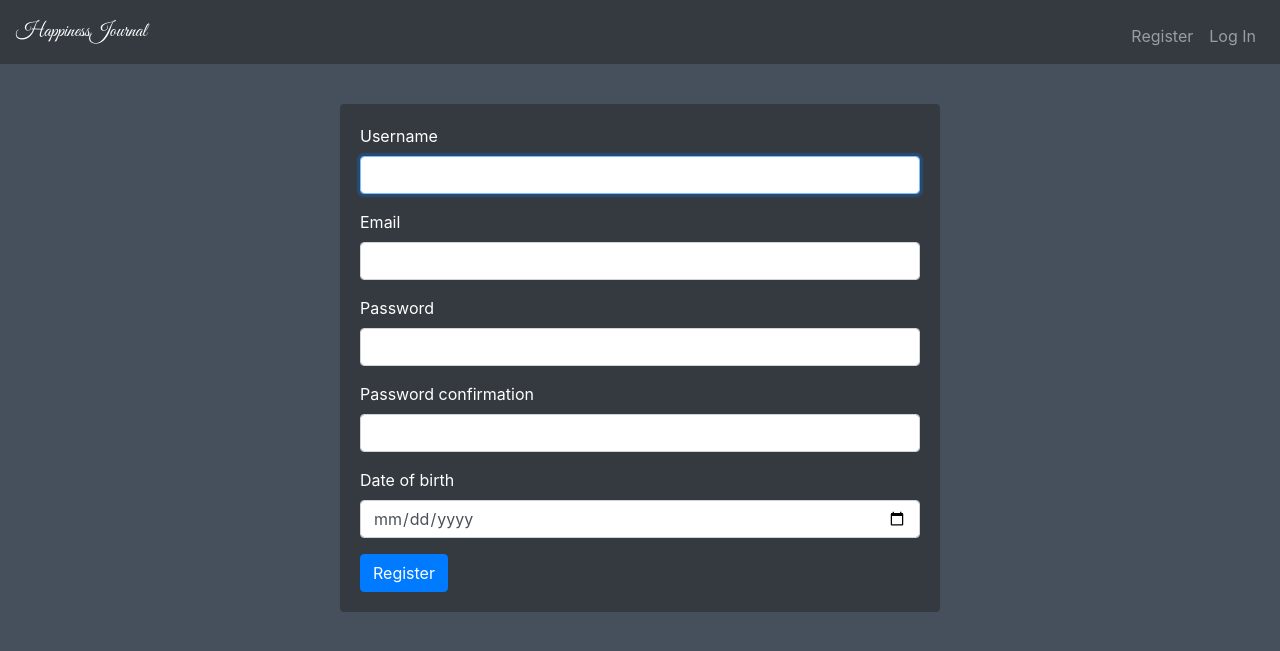
After one commit to monalizards/happinessjournal, a Flask app: page /register in a window 1280 px wide. The commit adds this page. Shown: the top 651 px of the page. Run offline with Flask 2, Linux system fonts and the light colour scheme; some libraries are stand-ins or nearby versions.

Commit message:
Add registration and login form frontend

```diff
--- a/app.py
+++ b/app.py
@@ -36,14 +36,37 @@ def login_required(f):
 @app.route("/")
 @login_required
 def index():
-    if session.get("user_id") is None:
-        return "Not logged in"
-    return "logged_in"
+    return render_template("index.html")
+
+# TODO: register
+@app.route("/register", methods=["GET", "POST"])
+def register():
+    session.clear()
+    # Perform checks and insert when a form is submitted via POST
+    if request.method == "POST":
+        if not request.form.get("username") or not request.form.get("email") or not request.form.get("password") or not request.form.get("confirm") or not request.form.get("birthday"):
+            return "error"
+        return "posted"
+
+
+    # Render registration form when a form is
+    else:
+        return render_template("register.html")
 
 # TODO: login
-@app.route("/login")
+@app.route("/login", methods=["GET", "POST"])
 def login():
-    return "login form"
+    session.clear()
+    # Perform checks and insert when a form is submitted via POST
+    if request.method == "POST":
+        if not request.form.get("username") or not request.form.get("email") or not request.form.get("password") or not request.form.get("confirm") or not request.form.get("birthday"):
+            return "error"
+        return "posted"
+
+
+    # Render login form when a form is
+    else:
+        return render_template("login.html")
 
 # Logout: clear session
 @app.route("/logout")
--- a/db.sql
+++ b/db.sql
@@ -1,6 +1,7 @@
 CREATE TABLE IF NOT EXISTS 'users' (
     'id' INTEGER PRIMARY KEY AUTOINCREMENT NOT NULL,
     'username' TEXT NOT NULL,
+    'email' TEXT NULL,
     'hash' TEXT NOT NULL,
     'birthday' DATETIME NOT NULL,
     'registered' DATETIME NOT NULL DEFAULT CURRENT_TIMESTAMP
--- /dev/null
+++ b/static/registration.js
@@ -0,0 +1,70 @@
+// Perform checks and provide feedback on frontend during registration
+// query elements
+const usernameInput = document.querySelector("#username")
+const emailInput = document.querySelector("#email")
+const passwordInput = document.querySelector("#password")
+const confirmInput = document.querySelector("#confirm")
+const birthdayInput = document.querySelector("#birthday")
+const usernameCheck = document.querySelector("#username-check")
+const emailCheck = document.querySelector("#email-check")
+const passwordCheck = document.querySelector("#password-check")
+const confirmCheck = document.querySelector("#confirm-check")
+const birthdayCheck = document.querySelector("#birthday-check")
+
+// helper functions to validate username and email with regular expressions
+// username must only only letters and numbers
+const validateUsername = username => {
+    const re = /^[a-zA-Z0-9]{1,}$/
+    return re.test(username);
+}
+
+// email must be in the correct format
+const validateEmail = email => {
+    const re = /^(([^<>()\[\]\\.,;:\s@"]+(\.[^<>()\[\]\\.,;:\s@"]+)*)|(".+"))@((\[[0-9]{1,3}\.[0-9]{1,3}\.[0-9]{1,3}\.[0-9]{1,3}\])|(([a-zA-Z\-0-9]+\.)+[a-zA-Z]{2,}))$/;
+    return re.test(email.toLowerCase());
+}
+
+usernameInput.addEventListener('keyup', e => {
+    if (!validateUsername(usernameInput.value)) {
+        usernameCheck.innerHTML = "Username must contain only letters or numbers"
+    } else {
+        usernameCheck.innerHTML = ''
+    }
+})
+
+emailInput.addEventListener('keyup', e => {
+    if (!validateEmail(emailInput.value)) {
+        emailCheck.innerHTML = "Invalid email address"
+    } else {
+        emailCheck.innerHTML = ''
+    }
+})
+
+// password must be at least 5 characters
+passwordInput.addEventListener('keyup', e => {
+    if (passwordInput.value.length < 5) {
+        passwordCheck.innerHTML = "Password needs to be at least 5 characters"
+    } else {
+        passwordCheck.innerHTML = ''
+    }
+})
+
+// password and confirmation must match
+confirmInput.addEventListener('keyup', e => {
+    if (confirmInput.value !== passwordInput.value) {
+        confirmCheck.innerHTML = "Password do not match"
+    } else {
+        confirmCheck.innerHTML = ''
+    }
+})
+
+// birthday must be earlier than today's date
+birthdayInput.addEventListener('input', e => {
+    const birthday = new Date(birthdayInput.value)
+    const now = new Date();
+    if (dateFns.isAfter(birthday, now)) {
+        birthdayCheck.innerHTML = 'Invalid date (unless you are born in the future)'
+    } else {
+        birthdayCheck.innerHTML = ''
+    }
+})
--- /dev/null
+++ b/static/styles.css
@@ -0,0 +1,21 @@
+@import url('https://fonts.googleapis.com/css2?family=Great+Vibes&display=swap');
+
+/* fonts */
+.text-title {
+    font-family: 'Great Vibes', cursive;
+}
+
+/* background color */
+.bg-body {
+    background-color: #45505c;
+    color: white;
+}
+
+/* form */
+form {
+    max-width: 600px;
+    margin: 40px auto;
+    background-color: #343a40;
+    padding: 20px;
+    border-radius: 4px;
+}
--- a/templates/index.html
+++ b/templates/index.html
@@ -1 +1,5 @@
 {% extends "layout.html" %}
+
+{% block body %}
+ {{session_user_id}}
+{% endblock %}
--- a/templates/layout.html
+++ b/templates/layout.html
@@ -3,12 +3,42 @@
 <head>
     <meta charset="UTF-8">
     <meta name="viewport" content="width=device-width, initial-scale=1.0">
+    <link rel="stylesheet" href="https://cdn.jsdelivr.net/npm/bootstrap@4.5.3/dist/css/bootstrap.min.css" integrity="sha384-TX8t27EcRE3e/ihU7zmQxVncDAy5uIKz4rEkgIXeMed4M0jlfIDPvg6uqKI2xXr2" crossorigin="anonymous">
+    <link rel="stylesheet" href="/static/styles.css">
     <title>Happiness Journal</title>
 </head>
-<body>
-    <div class="container">
+<body class="bg-body">
+
+    <!-- navigation bar from bootstrap -->
+    <nav class="navbar navbar-expand-md navbar-dark bg-dark">
+        <a class="navbar-brand text-title" href="/">HappinessJournal</span></a>
+        <button aria-controls="navbar" aria-expanded="false" aria-label="Toggle navigation" class="navbar-toggler" data-target="#navbar" data-toggle="collapse" type="button">
+            <span class="navbar-toggler-icon"></span>
+        </button>
+        <div class="collapse navbar-collapse" id="navbar">
+            {% if session.user_id %}
+                <ul class="navbar-nav mr-auto mt-2">
+                    <li class="nav-item"><a class="nav-link" href="/write">Write</a></li>
+                </ul>
+                <ul class="navbar-nav ml-auto mt-2">
+                    <li class="nav-item"><a class="nav-link" href="/logout">Log Out</a></li>
+                </ul>
+            {% else %}
+                <ul class="navbar-nav ml-auto mt-2">
+                    <li class="nav-item"><a class="nav-link" href="/register">Register</a></li>
+                    <li class="nav-item"><a class="nav-link" href="/login">Log In</a></li>
+                </ul>
+            {% endif %}
+        </div>
+    </nav>
+
+    <div class="container main">
         {% block body %}
         {% endblock %}
     </div>
+
+    <script src="http://cdn.date-fns.org/v1.9.0/date_fns.min.js"></script>
+    <script src="https://code.jquery.com/jquery-3.5.1.slim.min.js" integrity="sha384-DfXdz2htPH0lsSSs5nCTpuj/zy4C+OGpamoFVy38MVBnE+IbbVYUew+OrCXaRkfj" crossorigin="anonymous"></script>
+    <script src="https://cdn.jsdelivr.net/npm/bootstrap@4.5.3/dist/js/bootstrap.bundle.min.js" integrity="sha384-ho+j7jyWK8fNQe+A12Hb8AhRq26LrZ/JpcUGGOn+Y7RsweNrtN/tE3MoK7ZeZDyx" crossorigin="anonymous"></script>
 </body>
 </html>
--- /dev/null
+++ b/templates/register.html
@@ -0,0 +1,35 @@
+{% extends "layout.html" %}
+
+{% block body %}
+    <form class="registration-form" action="/register" method="post">
+        <div class="form-group">
+            <label for="username">Username</label>
+            <input name="username" type="text" id="username" class="form-control" autofocus autocomplete="off" required>
+            <small id="username-check"></small>
+        </div>
+        <div class="form-group">
+            <label for="email">Email</label>
+            <input name="email" type="text" id="email" class="form-control" required>
+            <small id="email-check"></small>
+        </div>
+        <div class="form-group">
+            <label for="password">Password</label>
+            <input name="password" type="password" id="password" class="form-control" required>
+            <small id="password-check"></small>
+        </div>
+        <div class="form-group">
+            <label for="confirm">Password confirmation</label>
+            <input name="confirm" type="password" id="confirm" class="form-control" required>
+            <small id="confirm-check"></small>
+        </div>
+        <div class="form-group">
+            <label for="birthday">Date of birth</label>
+            <input name="birthday" type="date" id="birthday" class="form-control" required>
+            <small id="birthday-check"></small>
+        </div>
+
+        <button class="btn btn-primary" type="submit">Register</button>
+    </form>
+
+    <script src="/static/registration.js"></script>
+{% endblock %}
```
Also changed, not shown: templates/login.html (+17 -0 lines), journal.db.
